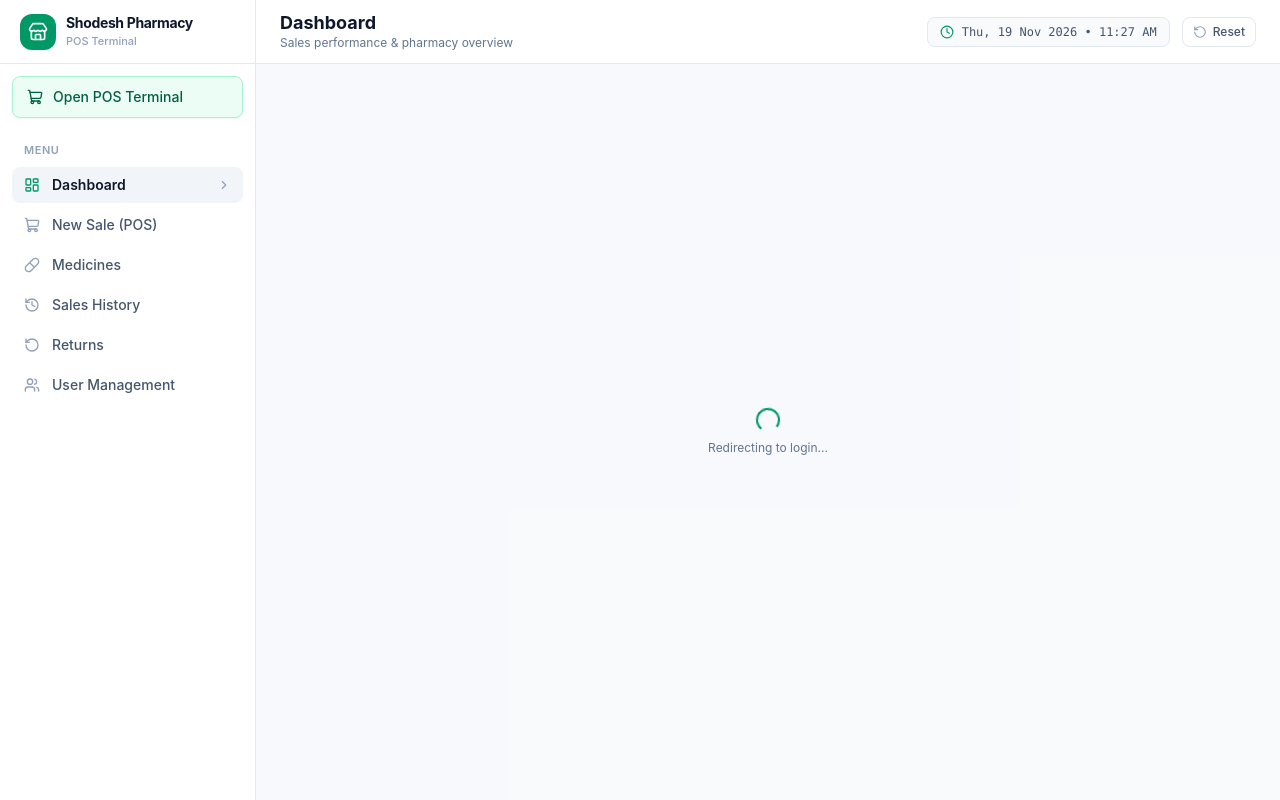
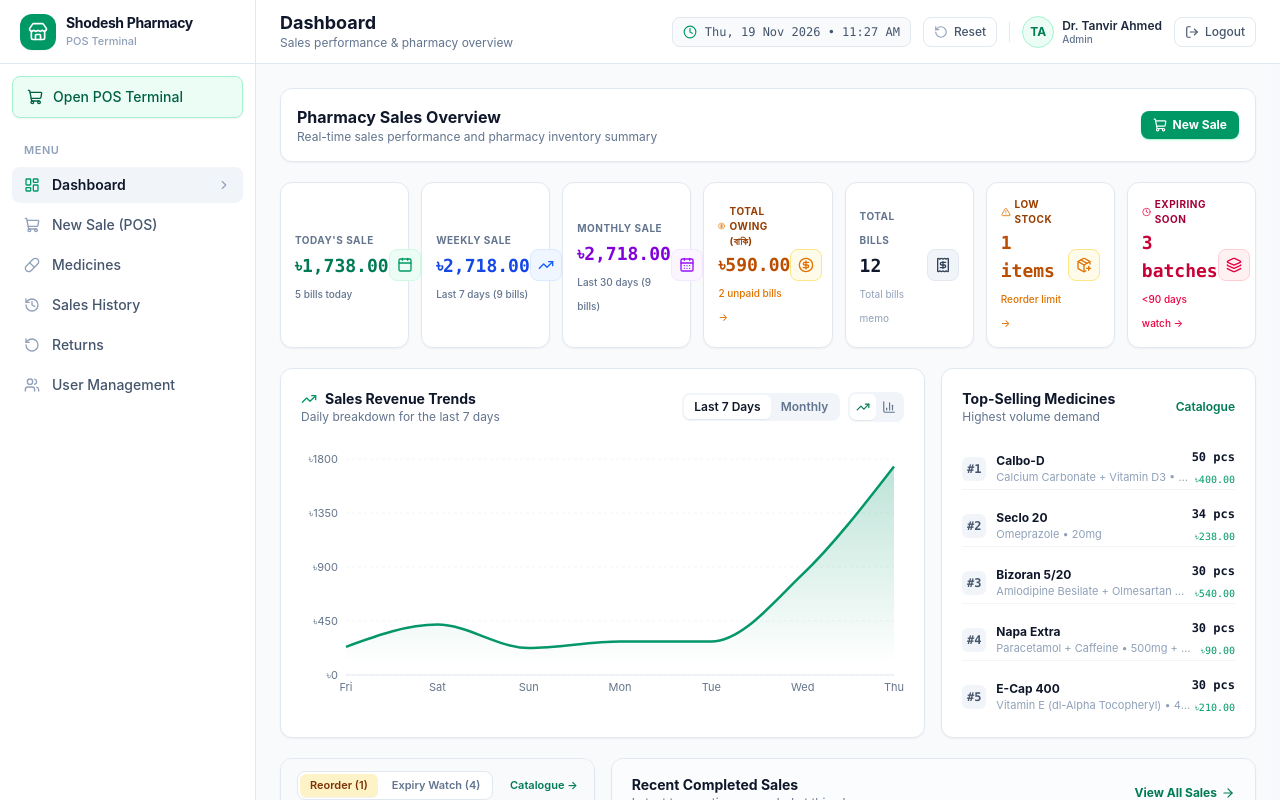
Before and after one commit to naims6/medicine-shop, a Next.js app: page /dashboard in a window 1280 px wide. Before the commit this address had no page. Built offline with nearby package versions, Linux system fonts and the light colour scheme.

Commit message:
feat: implement user initials display and enhance authentication session management

```diff
--- a/src/components/layout/TopNav.tsx
+++ b/src/components/layout/TopNav.tsx
@@ -12,7 +12,22 @@ import {
 import { medicineRepository } from "@/repositories/medicineRepository";
 import { salesRepository } from "@/repositories/salesRepository";
 import { userRepository } from "@/repositories/userRepository";
+import { initialUsers } from "@/data/mockUsers";
 import { useAuth } from "@/stores/AuthContext";
+
+function getInitials(name: string): string {
+  if (!name) return "AD";
+  const parts = name.trim().split(/\s+/).filter(Boolean);
+  if (parts.length === 1) return parts[0].substring(0, 2).toUpperCase();
+  const titles = ["dr.", "mr.", "mrs.", "md.", "ms."];
+  if (titles.includes(parts[0].toLowerCase()) && parts.length > 1) {
+    if (parts.length > 2) {
+      return (parts[1][0] + parts[2][0]).toUpperCase();
+    }
+    return parts[1].substring(0, 2).toUpperCase();
+  }
+  return (parts[0][0] + parts[parts.length - 1][0]).toUpperCase();
+}
 
 const titleMap: Record<string, { title: string; subtitle: string }> = {
   "/dashboard": {
@@ -89,6 +104,8 @@ export function TopNav({ onToggleMobileSidebar }: TopNavProps) {
       await salesRepository.resetToDefault();
       await userRepository.resetToDefault();
       localStorage.removeItem("pharmacare_pos_cart_v1");
+      localStorage.setItem("pharmacare_auth_session_v1", JSON.stringify(initialUsers[0]));
+      sessionStorage.removeItem("pharmacare_explicit_logout");
       setShowResetSuccess(true);
       setTimeout(() => {
         setIsResetting(false);
@@ -103,6 +120,10 @@ export function TopNav({ onToggleMobileSidebar }: TopNavProps) {
       router.replace("/login");
     }
   };
+
+  const currentUser = user || initialUsers[0];
+  const displayName = currentUser?.name || "Dr. Tanvir Ahmed";
+  const displayRole = currentUser?.role || "Admin";
 
   return (
     <header className="h-16 bg-white border-b border-slate-200 px-3 sm:px-4 md:px-6 flex items-center justify-between shrink-0">
@@ -125,35 +146,14 @@ export function TopNav({ onToggleMobileSidebar }: TopNavProps) {
         </div>
       </div>
 
-      <div className="flex items-center gap-1.5 sm:gap-3 shrink-0">
+      <div className="flex items-center gap-2 sm:gap-3 shrink-0">
         {/* Live Clock */}
-        <div className="hidden md:flex items-center gap-2 text-xs text-slate-600 bg-slate-50 px-3 py-1.5 rounded-lg border border-slate-200">
-          <Clock className="w-3.5 h-3.5 text-emerald-600" />
+        <div className="hidden lg:flex items-center gap-2 text-xs text-slate-600 bg-slate-50 px-2.5 py-1.5 rounded-lg border border-slate-200">
+          <Clock className="w-3.5 h-3.5 text-emerald-600 shrink-0" />
           <span className="font-medium font-mono">
             {currentDateTime || "Loading..."}
           </span>
         </div>
-
-        {/* User Status / Quick Logout */}
-        {user && (
-          <div className="flex items-center gap-1.5 sm:gap-2 pl-1.5 sm:pl-2 border-l border-slate-200">
-            <div className="hidden sm:flex flex-col text-right">
-              <span className="text-xs font-semibold text-slate-800 leading-tight">
-                {user.name.split(" ")[0]}
-              </span>
-              <span className="text-[10px] text-slate-500 capitalize">
-                {user.role}
-              </span>
-            </div>
-            <button
-              onClick={handleLogout}
-              title="Logout"
-              className="p-1.5 rounded-lg border border-slate-200 hover:bg-rose-50 hover:text-rose-600 hover:border-rose-200 text-slate-500 transition-colors cursor-pointer"
-            >
-              <LogOut className="w-3.5 h-3.5" />
-            </button>
-          </div>
-        )}
 
         {/* Reset Demo Data button */}
         <button
@@ -178,6 +178,36 @@ export function TopNav({ onToggleMobileSidebar }: TopNavProps) {
             </>
           )}
         </button>
+
+        <div className="h-5 w-px bg-slate-200" />
+
+        {/* Admin / User Profile */}
+        <div className="flex items-center gap-2">
+          <div className="w-8 h-8 rounded-full bg-emerald-50 border border-emerald-200 text-emerald-700 flex items-center justify-center font-bold text-xs shrink-0 select-none">
+            {getInitials(displayName)}
+          </div>
+          <div className="flex flex-col text-left">
+            <span
+              className="text-xs font-semibold text-slate-800 leading-tight max-w-[85px] sm:max-w-[140px] md:max-w-[170px] truncate"
+              title={displayName}
+            >
+              {displayName}
+            </span>
+            <span className="text-[10px] text-slate-500 font-medium capitalize leading-tight">
+              {displayRole}
+            </span>
+          </div>
+        </div>
+
+        {/* Logout Button */}
+        <button
+          onClick={handleLogout}
+          title="Logout"
+          className="flex items-center gap-1.5 px-2.5 py-1.5 rounded-lg border border-slate-200 hover:bg-rose-50 hover:text-rose-600 hover:border-rose-200 text-slate-600 text-xs font-medium transition-colors cursor-pointer shrink-0"
+        >
+          <LogOut className="w-3.5 h-3.5" />
+          <span className="hidden sm:inline">Logout</span>
+        </button>
       </div>
     </header>
   );
--- a/src/repositories/authRepository.ts
+++ b/src/repositories/authRepository.ts
@@ -1,8 +1,9 @@
 import { User } from "@/types";
 import { userRepository } from "@/repositories/userRepository";
-import { demoAccounts } from "@/data/mockUsers";
+import { demoAccounts, initialUsers } from "@/data/mockUsers";
 
 const AUTH_STORAGE_KEY = "pharmacare_auth_session_v1";
+const EXPLICIT_LOGOUT_KEY = "pharmacare_explicit_logout";
 
 export interface IAuthRepository {
   login(credentials: { email: string; password: string }): Promise<User>;
@@ -47,6 +48,7 @@ export const authRepository: IAuthRepository = {
 
     // Persist current session
     if (typeof window !== "undefined") {
+      sessionStorage.removeItem(EXPLICIT_LOGOUT_KEY);
       localStorage.setItem(AUTH_STORAGE_KEY, JSON.stringify(user));
     }
 
@@ -58,18 +60,26 @@ export const authRepository: IAuthRepository = {
       return null;
     }
     try {
+      if (sessionStorage.getItem(EXPLICIT_LOGOUT_KEY) === "true") {
+        return null;
+      }
       const raw = localStorage.getItem(AUTH_STORAGE_KEY);
-      if (!raw) return null;
+      if (!raw) {
+        const defaultAdmin = initialUsers[0];
+        localStorage.setItem(AUTH_STORAGE_KEY, JSON.stringify(defaultAdmin));
+        return defaultAdmin;
+      }
       return JSON.parse(raw);
     } catch (err) {
       console.error("Failed to read user from localStorage", err);
-      return null;
+      return initialUsers[0];
     }
   },
 
   async logout(): Promise<void> {
     if (typeof window !== "undefined") {
       localStorage.removeItem(AUTH_STORAGE_KEY);
+      sessionStorage.setItem(EXPLICIT_LOGOUT_KEY, "true");
     }
   },
 };
```
